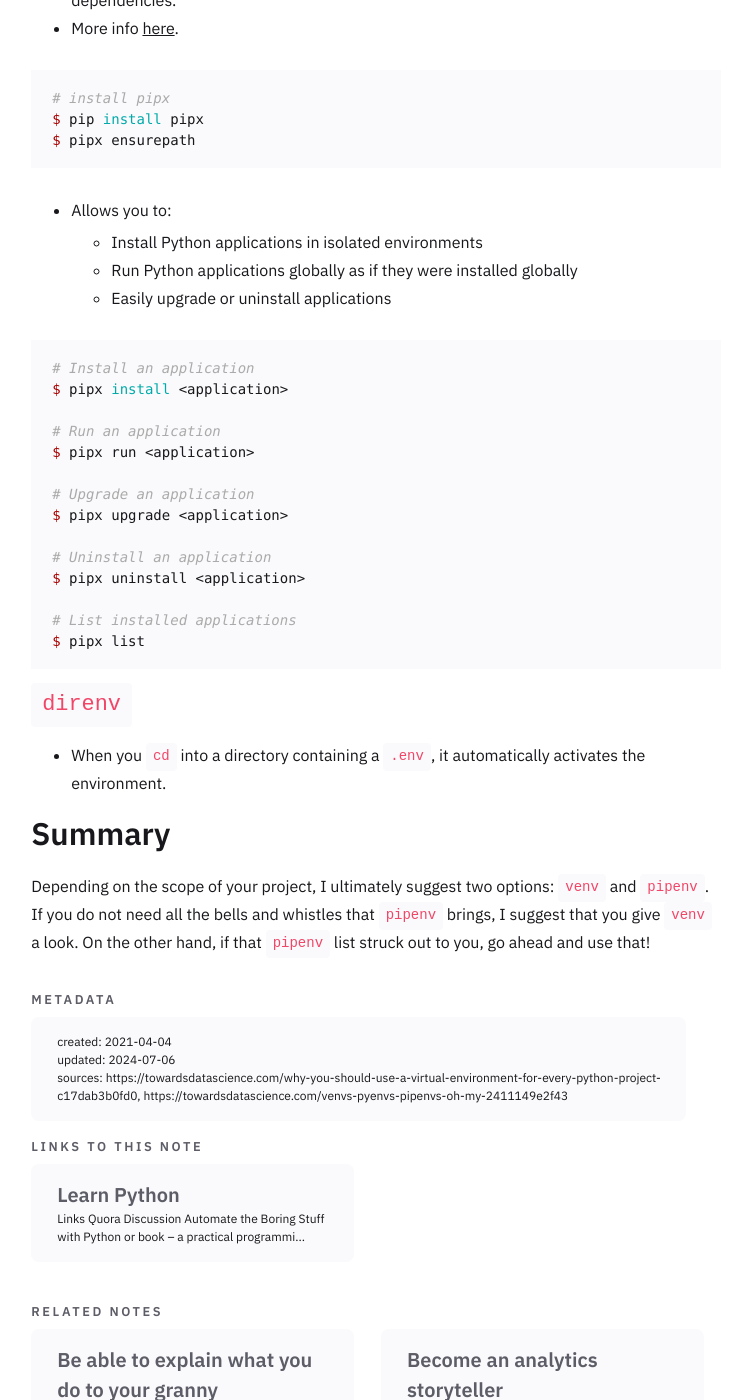
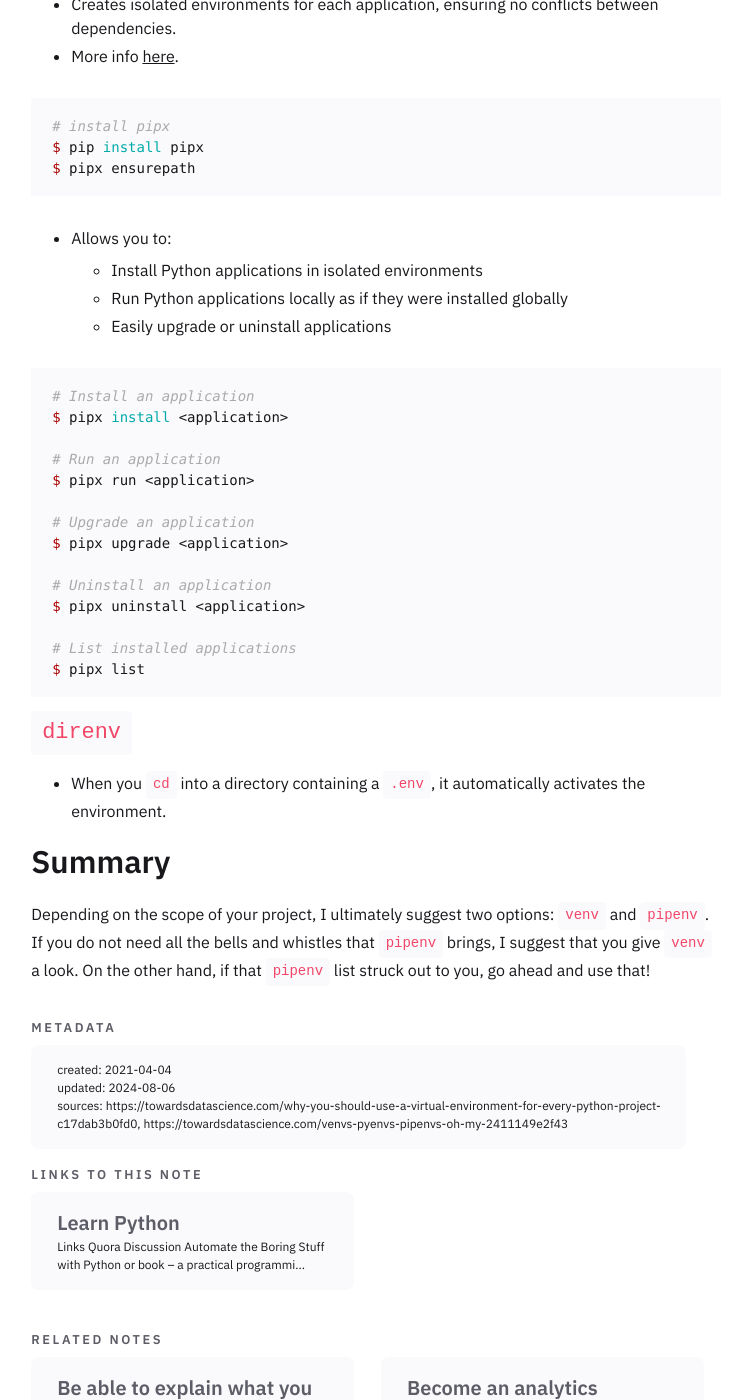
Before and after one commit to one-data-cookie/one-data-cookie.github.io, a Jekyll site: the page built from _notes/data-coding/Use virtual environments to develop Python code.md, in a window 1280 px wide and 1400 px high, scrolled down 2169 px. Shown: the whole window, without its empty margins (264-1003 px from the left). Built offline with Jekyll 4.4.1, drawn with Linux system fonts in a browser that asks for light colours.

Commit message:
sync notes and files as of 2024-08-06 18:00:08 UTC

````diff
--- a/_notes/data-coding/Use virtual environments to develop Python code.md
+++ b/_notes/data-coding/Use virtual environments to develop Python code.md
@@ -5,7 +5,7 @@
 tags: [idea, python]
 season: spring
 created: 2021-04-04
-updated: 2024-07-06
+updated: 2024-08-06
 sources: https://towardsdatascience.com/why-you-should-use-a-virtual-environment-for-every-python-project-c17dab3b0fd0, https://towardsdatascience.com/venvs-pyenvs-pipenvs-oh-my-2411149e2f43
 ---
 
@@ -58,6 +58,7 @@
 	* create a single Pipfile with separate sections for each environment (this is an alternative to the `requirements.txt` file required for each environment with `virtualenv` and `venv`)
 	*  `pipenv lock` your virtual environment; this creates a `Pipfile.lock` file that resolves all dependencies required for a build
 *  The biggest advantage pipenv brings, in my opinion, is how it handles dependency management compared to `requirements.txt` and `pip freeze`.
+
 ### `pipx`
 * Helps you install and run end-user Python apps.
 * Creates isolated environments for each application, ensuring no conflicts between dependencies.
@@ -71,7 +72,7 @@
 
 * Allows you to:
   * Install Python applications in isolated environments
-  * Run Python applications globally as if they were installed globally
+  * Run Python applications locally as if they were installed globally
   * Easily upgrade or uninstall applications
 
 ```shell
````
